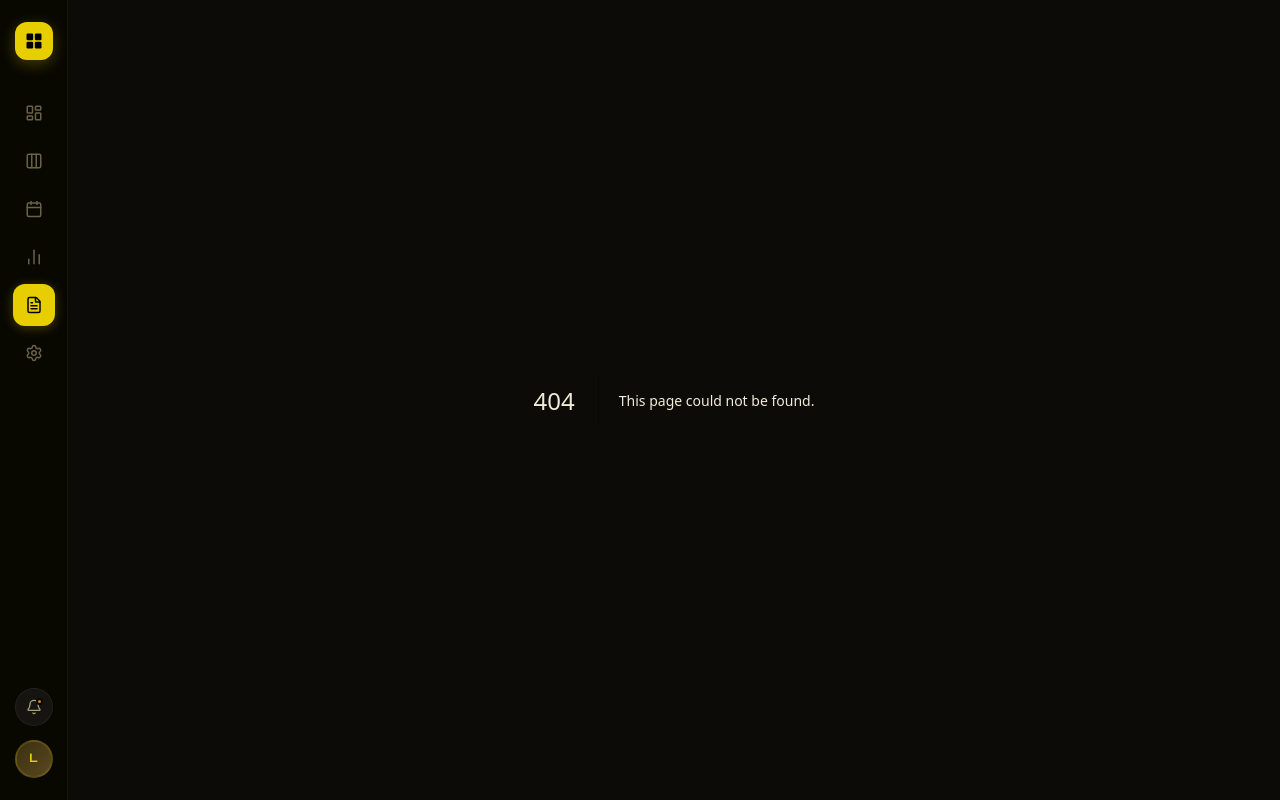
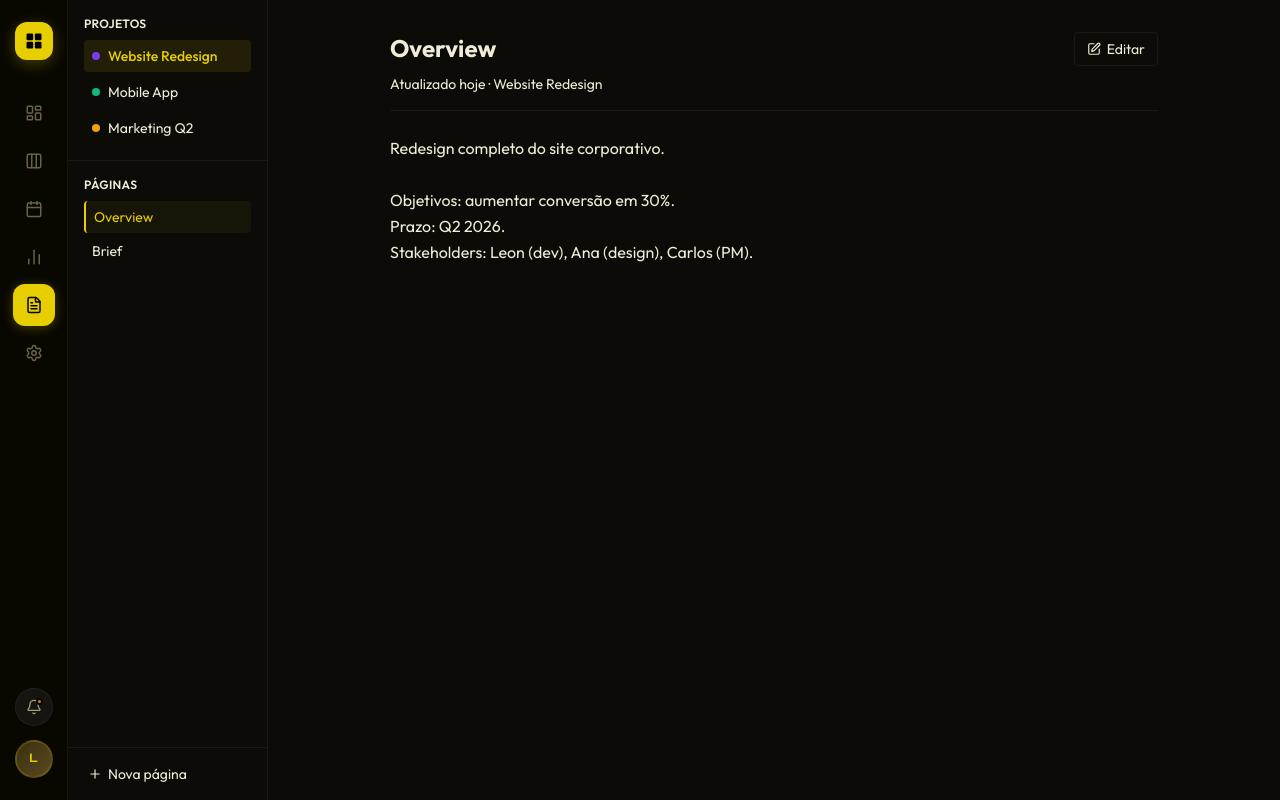
Before and after one commit to AgenticTI/arcsys-portfolio, a Next.js app in the folder saas-tarefas/: page /docs in a window 1280 px wide. Before the commit this address had no page. Built offline with nearby package versions, Linux system fonts and the light colour scheme.

Commit message:
feat(docs): add /docs wiki page with project+page sidebar and read/edit modes

```diff
--- /dev/null
+++ b/saas-tarefas/src/app/docs/page.tsx
@@ -0,0 +1,107 @@
+"use client"
+import { useState, useEffect } from "react"
+import { mockProjects } from "@/data/mock"
+import { useTaskStore } from "@/store/useTaskStore"
+import { DocsSidebar } from "@/features/docs/DocsSidebar"
+import { PageViewer } from "@/features/docs/PageViewer"
+import { PageEditor } from "@/features/docs/PageEditor"
+import type { WikiPage } from "@/data/mock"
+
+export default function DocsPage() {
+  const { pages, addPage, updatePage, deletePage } = useTaskStore()
+  const [selectedProjectId, setSelectedProjectId] = useState(mockProjects[0].id)
+  const [selectedPageId, setSelectedPageId] = useState<string | null>(null)
+  const [isEditing, setIsEditing] = useState(false)
+  const [draftPage, setDraftPage] = useState<WikiPage | null>(null)
+
+  // Auto-select first page when project changes, or clear selectedPageId if page was deleted
+  useEffect(() => {
+    const projectPages = pages.filter((p) => p.projectId === selectedProjectId)
+    const stillExists = projectPages.some((p) => p.id === selectedPageId)
+    if (!stillExists) {
+      setSelectedPageId(projectPages[0]?.id ?? null)
+      setIsEditing(false)
+      setDraftPage(null)
+    }
+  }, [selectedProjectId, pages, selectedPageId])
+
+  const activePage = draftPage ?? pages.find((p) => p.id === selectedPageId) ?? null
+
+  function handleSelectProject(projectId: string) {
+    setSelectedProjectId(projectId)
+  }
+
+  function handleSelectPage(pageId: string) {
+    setSelectedPageId(pageId)
+    setIsEditing(false)
+    setDraftPage(null)
+  }
+
+  function handleNewPage() {
+    const newPage: WikiPage = {
+      id: crypto.randomUUID(),
+      projectId: selectedProjectId,
+      title: "",
+      content: "",
+      updatedAt: new Date().toISOString(),
+    }
+    setDraftPage(newPage)
+    setIsEditing(true)
+  }
+
+  function handleDeletePage(pageId: string) {
+    const remaining = pages.filter(
+      (p) => p.projectId === selectedProjectId && p.id !== pageId
+    )
+    deletePage(pageId)
+    setSelectedPageId(remaining[0]?.id ?? null)
+    setIsEditing(false)
+    setDraftPage(null)
+  }
+
+  function handleSave(updates: { title: string; content: string; updatedAt: string }) {
+    if (draftPage) {
+      addPage({ ...draftPage, ...updates })
+      setSelectedPageId(draftPage.id)
+      setDraftPage(null)
+    } else if (selectedPageId) {
+      updatePage(selectedPageId, updates)
+    }
+    setIsEditing(false)
+  }
+
+  function handleCancel() {
+    setDraftPage(null)
+    setIsEditing(false)
+  }
+
+  return (
+    <div className="flex h-full overflow-hidden">
+      <DocsSidebar
+        selectedProjectId={selectedProjectId}
+        selectedPageId={selectedPageId}
+        onSelectProject={handleSelectProject}
+        onSelectPage={handleSelectPage}
+        onNewPage={handleNewPage}
+        onDeletePage={handleDeletePage}
+      />
+      <main className="flex-1 flex flex-col overflow-hidden">
+        {activePage && isEditing ? (
+          <PageEditor page={activePage} onSave={handleSave} onCancel={handleCancel} />
+        ) : activePage ? (
+          <PageViewer page={activePage} onEdit={() => setIsEditing(true)} />
+        ) : (
+          <div className="flex-1 flex flex-col items-center justify-center gap-4 text-muted">
+            <p className="text-sm">Nenhuma página ainda. Crie a primeira.</p>
+            <button
+              onClick={handleNewPage}
+              className="text-sm bg-accent text-white rounded px-4 py-2 hover:bg-accent/90 transition-colors"
+            >
+              + Nova página
+            </button>
+          </div>
+        )}
+      </main>
+    </div>
+  )
+}
```
